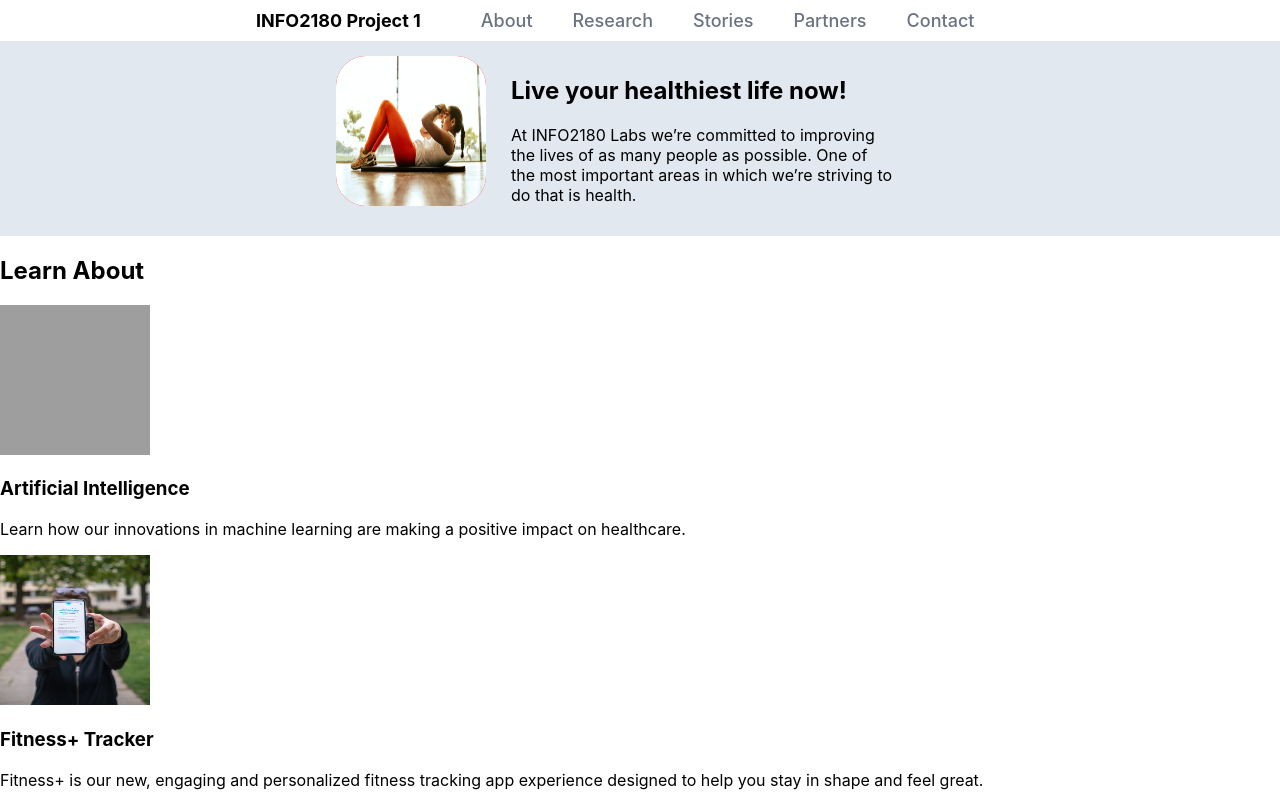
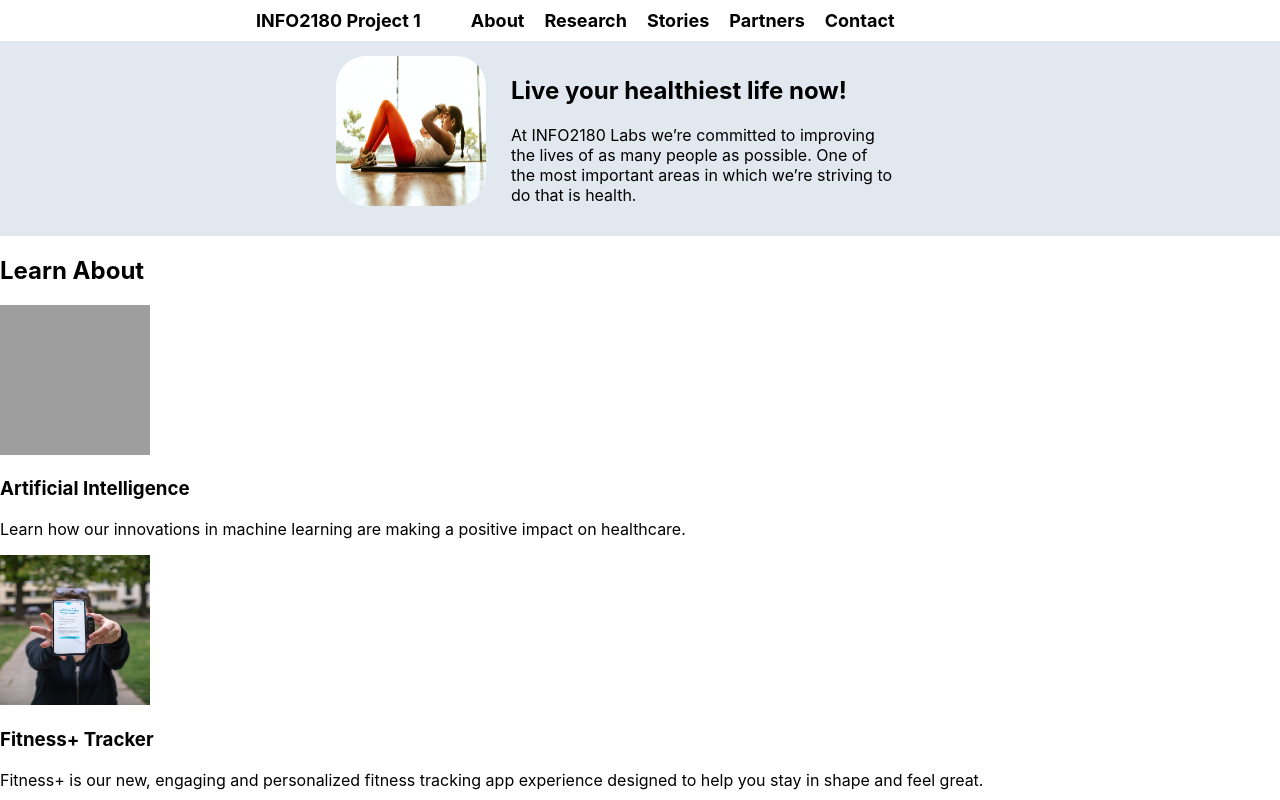
Before and after one commit to JigsawJB/info2180-project1, a plain HTML site: page index.html in a window 1280 px wide. Shown: the top 800 px of the page. Drawn offline with Linux system fonts and the light colour scheme; grey boxes are pictures that could not be loaded.

Commit message:
Edited Stylesheet

```diff
--- a/styles.css
+++ b/styles.css
@@ -22,7 +22,7 @@
 }
 
 header ul {
-    margin-left: 40%;
+    margin-left: 50%;
     margin-top: 10px;
     margin-bottom: 10px;
     display: flex;
@@ -31,12 +31,14 @@
 }
 
 header li, a {
+
     font-size: 18px;
-    font-weight: 500;
+    font-weight: bold;
     list-style: none;
     text-decoration: none;
-    color: #6B7280;
-    padding: 0 10px 0 10px;
+    /* color: #6B7280; */
+    color: black;
+    padding: 0 5px 0 5px;
 }
 
 header a:hover {
@@ -63,7 +65,6 @@
 
 }
 .overview-hero-image img {
-    background-color: red;
     border-radius: 20%;
     margin-right: 25px;
     float: left;
```
